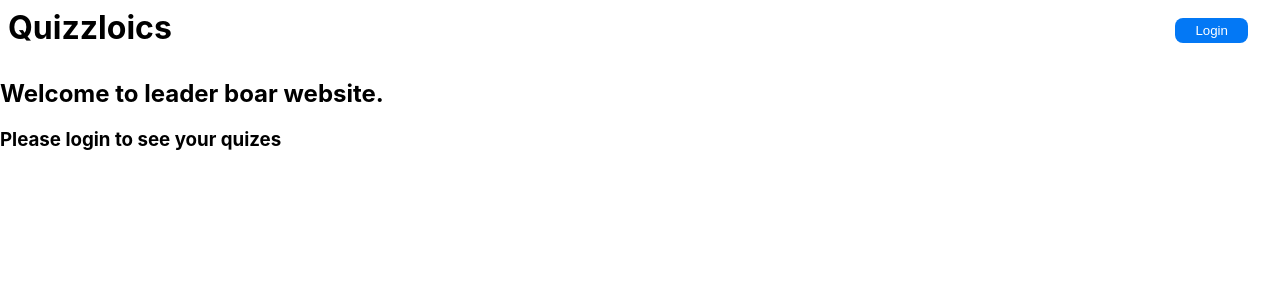
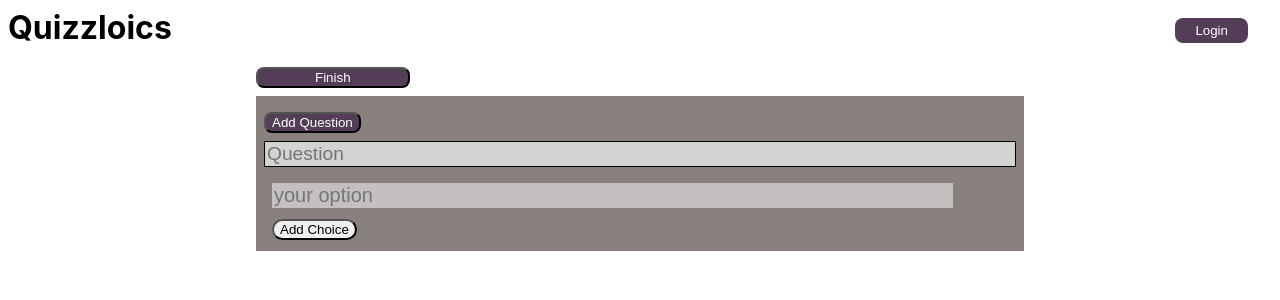
Before and after one commit to Mahesh-Ironcoder/reactjs-bestenlist, a React (Create React App) app in the folder Project/leader-boards/: page /create-quiz in a window 1280 px wide. Shown: the top 300 px of the page. Built offline with nearby package versions, Linux system fonts and the light colour scheme.

Commit message:
connects with backend

```diff
--- a/Project/leader-boards/src/App.css
+++ b/Project/leader-boards/src/App.css
@@ -112,7 +112,7 @@
 }
 a {
 	text-decoration: none;
-	background-color: #0378f5;
+	background-color: #543d56;
 	border-radius: 8px;
 	border-style: none;
 	border: none;
@@ -120,12 +120,81 @@
 	color: white;
 }
 
-.login-btn, .logout-btn{
+.login-btn,
+.logout-btn {
 	text-decoration: none;
-	background-color: #0378f5;
+	background-color: #543d56;
 	border-radius: 8px;
 	border-style: none;
 	border: none;
 	padding: 5px 20px;
 	color: white;
 }
+
+.create-quiz-container {
+	width: 80%;
+	display: flex;
+	flex-direction: column;
+	margin: auto;
+	max-width: 768px;
+}
+.create-quiz {
+	display: flex;
+	flex-direction: column;
+	background-color: #89817e;
+	padding: 0.5rem;
+}
+
+.create-quiz input {
+	border: none;
+	margin: 0.5rem, 0rem;
+}
+
+.create-quiz > input {
+	border: 0.5px solid black;
+	font-size: larger;
+	background-color: lightgray;
+}
+
+.ch-container {
+	display: flex;
+	flex-direction: column;
+	margin-top: 0.5rem;
+}
+.ch-container input {
+	margin: 0.5rem 0.5rem;
+	background-color: rgb(255, 255, 255, 0.5);
+	font-size: 1.25rem;
+	width: 90%;
+}
+
+.add-question-btn {
+	align-self: flex-start;
+	border-radius: 0.5rem;
+	background-color: #543d56;
+	color: white;
+	margin: 0.5rem 0rem;
+}
+.add-choice {
+	align-self: flex-start;
+	border-radius: 50px 50px;
+	margin: 0.2rem 0.5rem;
+}
+
+.add-quiz-btn {
+	width: 2rem;
+	height: 2rem;
+	border-radius: 1.5rem;
+	display: inline-block;
+	padding: 0.5rem;
+	font-size: 2rem;
+}
+
+.quiz-finish {
+	width: 20%;
+	align-self: flex-start;
+	border-radius: 0.5rem;
+	background-color: #543d56;
+	color: white;
+	margin: 0.5rem 0rem;
+}
--- a/Project/leader-boards/src/App.js
+++ b/Project/leader-boards/src/App.js
@@ -6,6 +6,9 @@
 import DashBoard from "./components/DashBoard";
 
 import { useAuth0 } from "@auth0/auth0-react";
+import { useState } from "react";
+import { Route, Switch } from "react-router-dom";
+import CreateQuiz from "./components/CreateQuiz";
 
 // function PublicPage(props) {
 // 	return <h1> Hi this is a Public home page</h1>;
@@ -16,7 +19,17 @@
 	return (
 		<div className='app-container'>
 			<Header authContext={authContext} />
-			<DashBoard authContext={authContext} />
+			<Switch>
+
+				<Route path='/create-quiz'>
+					<CreateQuiz authContext={authContext} />
+				</Route>
+				<Route path='/quiz-questions'></Route>
+				<Route exact path='/'>
+					<DashBoard authContext={authContext} />
+				</Route>
+			</Switch>
+			{/* {authContext. */}
 		</div>
 	);
 }
--- a/Project/leader-boards/src/auth/Auth0ProviderWithHistory.js
+++ b/Project/leader-boards/src/auth/Auth0ProviderWithHistory.js
@@ -18,8 +18,8 @@
 			clientId={clientId}
 			redirectUri={window.location.origin}
 			onRedirectCallback={onRedirectCallback}
-			// audience='https://dev-mahesh0205.us.auth0.com/api/v2/'
-			// scope='read:current_user'
+			audience='https://mydemoAPI/sample/'
+			// scope='read:demo'
 		>
 			{children}
 		</Auth0Provider>
--- /dev/null
+++ b/Project/leader-boards/src/components/AddQuestion.js
@@ -0,0 +1,71 @@
+import React, { useState } from "react";
+
+function AddQuestion(props) {
+	// creating states
+	const [question, setQuestion] = useState("");
+	const [choices, setChoices] = useState([""]);
+
+	// handler functions
+	var handleChoiceValue = (e) => {
+		var tempstate = choices.slice();
+		tempstate[e.target.id] = e.target.value;
+		setChoices(tempstate);
+	};
+	var handleQuestionValue = (e) => {
+		console.log("Handling the question value");
+		e.preventDefault();
+		setQuestion(e.target.value);
+	};
+
+	var handleAddQuestion = (e) => {
+		props.addQuestion([
+			...props.quizQuestion,
+			{ question: question, choices: choices },
+		]);
+		setQuestion("");
+		setChoices([""]);
+	};
+
+	// returning the component
+	return (
+		<div className='create-quiz'>
+			<button className='add-question-btn' onClick={handleAddQuestion}>
+				Add Question
+			</button>
+			<input
+				type='text'
+				value={question}
+				onChange={handleQuestionValue}
+				placeholder='Question'
+			/>
+			<section className='ch-container'>
+				{choices.map((ch, id) => {
+					return (
+						<input
+							key={id}
+							id={id}
+							type='text'
+							value={ch}
+							onChange={handleChoiceValue}
+							placeholder='your option'
+							className='qtnoption'
+						/>
+					);
+				})}
+				<button
+					className='add-choice'
+					onClick={(e) => {
+						e.preventDefault();
+						var tempstate = choices.slice();
+						tempstate.push("");
+						setChoices(tempstate);
+					}}
+				>
+					Add Choice
+				</button>
+			</section>
+		</div>
+	);
+}
+
+export default AddQuestion;
--- /dev/null
+++ b/Project/leader-boards/src/components/Admin.js
@@ -0,0 +1,17 @@
+import React from "react";
+import UserDashboard from "./UserDashboard";
+import { Link } from "react-router-dom";
+
+function Admin(props) {
+	return (
+		<div>
+			Welcome admin here you can see all your quizes
+			<Link to="/create-quiz" className='add-quiz-btn'>
+				+
+			</Link>
+			<UserDashboard quizes={props.quizes} />
+		</div>
+	);
+}
+
+export default Admin;
--- /dev/null
+++ b/Project/leader-boards/src/components/CreateQuiz.js
@@ -0,0 +1,86 @@
+import React, { useState } from "react";
+import { useHistory } from "react-router-dom";
+import AddQuestion from "./AddQuestion";
+// import quizes from "./quizes";
+
+import { useAuth0 } from "@auth0/auth0-react";
+
+const initialState = [];
+
+function CreateQuiz() {
+	const [quizQuestions, setQuizQuestions] = useState(initialState);
+	const [isFinished, setIsFinished] = useState(false);
+	const [title, setTitle] = useState("");
+	const history = useHistory();
+
+	const { isAuthenticated, getAccessTokenSilently, user } = useAuth0();
+
+	const sendResponses = async (obj) => {
+		if (isAuthenticated) {
+			let token = await getAccessTokenSilently({
+				scope: "read:demo",
+			});
+			try {
+				var resp = await fetch("http://localhost:3010/api/create-quiz", {
+					headers: {
+						"content-type": "application/json",
+						Authorization: `Bearer ${token}`,
+					},
+					body: JSON.stringify(obj),
+					method: ["POST"],
+				});
+			} catch (e) {
+				console.log(e);
+			}
+			console.log("Create quiz response: ", resp);
+		}
+	};
+	console.log(quizQuestions);
+	return (
+		<div className='create-quiz-container'>
+			{isFinished ? (
+				<>
+					<input
+						type='text'
+						value={title}
+						onChange={(e) => setTitle(e.target.value)}
+					/>
+					<button
+						className='add-quiz-btn'
+						onClick={(e) => {
+							setTitle(title);
+							let tempobj = {
+								quizid: Date.now(),
+								creatorId: user.sub,
+								title: title,
+								questions: quizQuestions,
+								responses: [],
+							};
+							sendResponses(tempobj);
+							history.push("/");
+						}}
+					>
+						Submit
+					</button>
+				</>
+			) : (
+				<>
+					<button
+						className='quiz-finish'
+						onClick={() => {
+							setIsFinished(!isFinished);
+						}}
+					>
+						Finish
+					</button>
+					<AddQuestion
+						addQuestion={setQuizQuestions}
+						quizQuestion={quizQuestions}
+					/>
+				</>
+			)}
+		</div>
+	);
+}
+
+export default CreateQuiz;
--- a/Project/leader-boards/src/components/DashBoard.js
+++ b/Project/leader-boards/src/components/DashBoard.js
@@ -1,4 +1,7 @@
-import React from "react";
+import React, { useState, useEffect } from "react";
+
+import Admin from "./Admin";
+import User from "./User";
 
 function PublicPage() {
 	return (
@@ -10,10 +13,69 @@
 }
 
 function DashBoard(props) {
+	const { isAuthenticated, getAccessTokenSilently, user } = props.authContext;
+	// console.log("user: ", user);
+	const [quizes, setQuizes] = useState([]);
+	const [role, setRole] = useState("");
+	// const { name = "Guest", picture = null } = !isAuthenticated ? {} : user;
+	useEffect(() => {
+		console.log("use effect effecting now!");
+		const callapi = async () => {
+			try {
+				const token = await getAccessTokenSilently({
+					scope: "read:demo",
+				});
+				console.log(token);
+
+				const response = await fetch(`http://localhost:3010/api/get-quizes`, {
+					headers: {
+						"content-type": "application/json",
+						Authorization: `Bearer ${token}`,
+					},
+					// body: JSON.stringify({
+					// 	demo: "HI",
+					// }),
+					// method: "POST",
+				});
+
+				const responseData = await response.json();
+				console.log(responseData.quizes);
+				setQuizes(responseData.quizes);
+				setRole(responseData.role);
+			} catch (error) {
+				console.log(error);
+				setQuizes(error.message);
+			}
+		};
+		callapi();
+	}, [user]);
+	console.log(quizes, "\n", role);
 	return (
+		// <section className='dashboard'>
+		// 	{isAuthenticated ? (
+		// 		// isAdmin && (
+		// 		<>
+		// 			<img src={picture} alt='userpicture' />
+		// 			<h1>Welcome {name}</h1>
+		// 			<pre>{JSON.stringify(props.authContext.user, null, 2)}</pre>
+		// 			<button onClick={callapi}>Call API</button>
+		// 			{message}
+		// 		</>
+		// 	) : (
+		// 		<>
+		// 			<PublicPage />
+		// 			<button onClick={callapi}>Call API</button>
+		// 			{message}
+		// 		</>
+		// 	)}
+		// </section>
 		<section className='dashboard'>
-			{props.authContext.isAuthenticated ? (
-				<pre>{JSON.stringify(props.authContext.user, null, 2)}</pre>
+			{isAuthenticated ? (
+				role === "admin" ? (
+					<Admin quizes={quizes} />
+				) : (
+					<User quizes={quizes} />
+				)
 			) : (
 				<PublicPage />
 			)}
--- a/Project/leader-boards/src/components/Header.js
+++ b/Project/leader-boards/src/components/Header.js
@@ -1,5 +1,5 @@
 import React from "react";
-import { Link } from "react-router-dom";
+// import { Link } from "react-router-dom";
 
 function Header(props) {
 	const { loginWithRedirect, logout, isAuthenticated } = props.authContext;
--- /dev/null
+++ b/Project/leader-boards/src/components/User.js
@@ -0,0 +1,14 @@
+import React from "react";
+
+import UserDashboard from './UserDashboard'
+
+function User(props) {
+	return (
+		<div>
+			Welcome user you can see all the quizes alloted to you in here
+			<UserDashboard quizes={props.quizes} />
+		</div>
+	);
+}
+
+export default User;
--- a/Project/leader-boards/src/components/UserDashboard.js
+++ b/Project/leader-boards/src/components/UserDashboard.js
@@ -1,5 +1,5 @@
 import React from "react";
-import { quizes } from "./quizes";
+// import { quizes } from "./quizes";
 import { Link, Route, Switch, useRouteMatch } from "react-router-dom";
 import Quiz from "./Quiz";
 import { qtns } from "./questions";
@@ -18,9 +18,9 @@
 		</section>
 	);
 }
-function UserDashboard() {
+function UserDashboard(props) {
 	const { path, url } = useRouteMatch();
-
+	const { quizes } = props;
 	return (
 		<>
 			<Switch>
@@ -29,8 +29,8 @@
 				</Route>
 				<Route path={path}>
 					<div className='user-dashboard'>
-						{quizes.map((quz) => {
-							return <QuizCard key={quz.quizid} quiz={quz} curURL={url} />;
+						{quizes.map((quz, id) => {
+							return <QuizCard key={id} quiz={quz} curURL={url} />;
 						})}
 					</div>
 				</Route>
```
Also changed, not shown: 1 other file (tests, documents, lock files or other folders).
